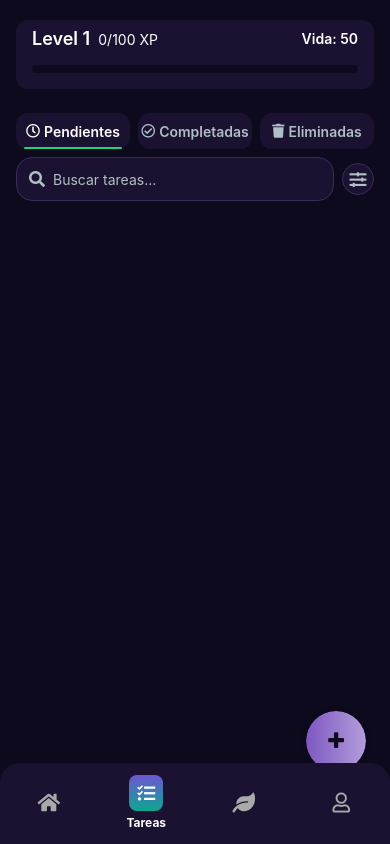
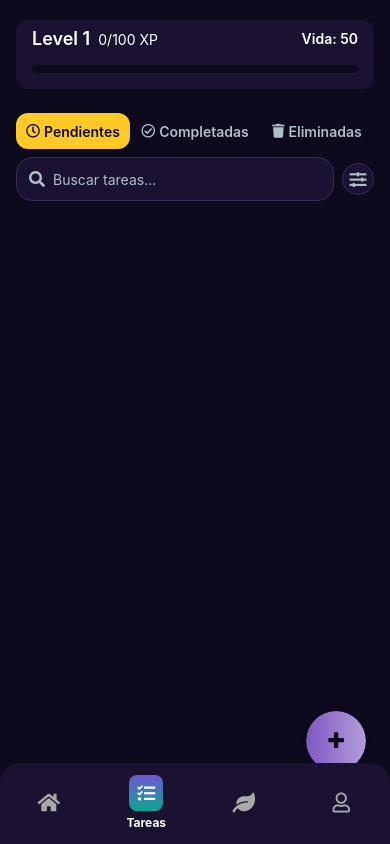
Before and after one commit to codesebastianvega/mana-bloom-app, a React Native app: screen /TasksScreen in a window 390 px wide. Built offline with nearby package versions, Linux system fonts and the light colour scheme.

Commit message:
feat(taskfilterbar): add animated chip for active tab

```diff
--- a/src/components/TaskFilterBar/TaskFilterBar.js
+++ b/src/components/TaskFilterBar/TaskFilterBar.js
@@ -1,27 +1,83 @@
-// [MB] TaskFilterBar — tabs de estado segmentadas
+// [MB] TaskFilterBar — tabs de estado con chip animado
 // [MB] Módulo: Tasks / Sección: Barra de filtros
 // Afecta: TaskFilterBar (tabs principales)
-// Propósito: Tabs accesibles alineadas al tema
-// Puntos de edición futura: animaciones y desplazamiento
-// Autor: Codex - Fecha: 2025-08-14
+// Propósito: Tabs accesibles alineadas al tema con chip trasero
+// Puntos de edición futura: estilos de enfoque y más tabs
+// Autor: Codex - Fecha: 2025-08-22
 
-import React from "react";
-import { View, Pressable, Text } from "react-native";
+import React, { useRef, useState, useEffect } from "react";
+import { View, Text, Animated, Pressable } from "react-native";
 import { FontAwesome5 } from "@expo/vector-icons";
 import styles from "./TaskFilterBar.styles";
-import { Colors } from "../../theme";
+import { Colors, Spacing } from "../../theme";
+
+const AnimatedPressable = Animated.createAnimatedComponent(Pressable);
 
 export default function TaskFilterBar({ filters, active, onSelect }) {
+  const [width, setWidth] = useState(0);
+  const gap = Spacing.small;
+  const tabWidth = (width - gap * (filters.length - 1)) / filters.length;
+  const translateX = useRef(new Animated.Value(0)).current;
+  const chipOpacity = useRef(new Animated.Value(0)).current;
+  const scales = useRef(filters.map(() => new Animated.Value(1))).current;
+
+  useEffect(() => {
+    if (!width) return;
+    const index = filters.findIndex((f) => f.key === active);
+    Animated.parallel([
+      Animated.timing(translateX, {
+        toValue: index * (tabWidth + gap),
+        duration: 180,
+        useNativeDriver: true,
+      }),
+      Animated.timing(chipOpacity, {
+        toValue: 1,
+        duration: 150,
+        useNativeDriver: true,
+      }),
+    ]).start();
+  }, [active, width, tabWidth, gap]);
+
+  const handleLayout = (e) => setWidth(e.nativeEvent.layout.width);
+
   return (
-    <View style={styles.container}>
-      {filters.map((f) => {
+    <View style={styles.container} onLayout={handleLayout}>
+      {width > 0 && (
+        <Animated.View
+          pointerEvents="none"
+          style={[
+            styles.chip,
+            {
+              width: tabWidth,
+              transform: [{ translateX }],
+              opacity: chipOpacity,
+            },
+          ]}
+        />
+      )}
+      {filters.map((f, index) => {
         const isActive = active === f.key;
+        const scale = scales[index];
         return (
-          <Pressable
+          <AnimatedPressable
             key={f.key}
-            style={[styles.button, isActive ? styles.buttonActive : styles.buttonInactive]}
+            style={[styles.button, { transform: [{ scale }] }]}
             onPress={() => onSelect(f.key)}
-            accessibilityRole="button"
+            onPressIn={() =>
+              Animated.timing(scale, {
+                toValue: 0.98,
+                duration: 80,
+                useNativeDriver: true,
+              }).start()
+            }
+            onPressOut={() =>
+              Animated.timing(scale, {
+                toValue: 1,
+                duration: 80,
+                useNativeDriver: true,
+              }).start()
+            }
+            accessibilityRole="tab"
             accessibilityState={{ selected: isActive }}
           >
             <View style={styles.tabContent}>
@@ -29,7 +85,7 @@ export default function TaskFilterBar({ filters, active, onSelect }) {
                 <FontAwesome5
                   name={f.icon}
                   size={14}
-                  color={isActive ? Colors.text : Colors.textMuted}
+                  color={isActive ? Colors.onAccent : Colors.textMuted}
                 />
               )}
               <Text
@@ -38,8 +94,7 @@ export default function TaskFilterBar({ filters, active, onSelect }) {
                 {f.label}
               </Text>
             </View>
-            {isActive && <View style={styles.underline} />}
-          </Pressable>
+          </AnimatedPressable>
         );
       })}
     </View>
--- a/src/components/TaskFilterBar/TaskFilterBar.styles.js
+++ b/src/components/TaskFilterBar/TaskFilterBar.styles.js
@@ -1,9 +1,9 @@
-// [MB] TaskFilterBar.styles — tabs segmentadas
+// [MB] TaskFilterBar.styles — tabs con chip trasero
 // [MB] Módulo: Tasks / Sección: Barra de filtros
 // Afecta: TaskFilterBar (tabs principales)
-// Propósito: Estilos de control segmentado para estado de tareas
-// Puntos de edición futura: animaciones y accesibilidad
-// Autor: Codex - Fecha: 2025-08-14
+// Propósito: Estilos para chip animado en tabs de estado
+// Puntos de edición futura: mejoras de contraste y foco
+// Autor: Codex - Fecha: 2025-08-22
 
 import { StyleSheet } from "react-native";
 import { Colors, Spacing, Radii } from "../../theme";
@@ -12,38 +12,35 @@ export default StyleSheet.create({
   container: {
     flexDirection: "row",
     gap: Spacing.small,
+    position: "relative",
+    height: Spacing.xlarge + Spacing.tiny,
   },
   button: {
     flex: 1,
-    height: Spacing.xlarge + Spacing.tiny,
     borderRadius: Radii.md,
     alignItems: "center",
     justifyContent: "center",
-    backgroundColor: Colors.surface,
-    position: "relative",
   },
-  buttonActive: {},
-  buttonInactive: {},
+  chip: {
+    position: "absolute",
+    top: 0,
+    left: 0,
+    bottom: 0,
+    borderRadius: Radii.md,
+    backgroundColor: Colors.accent,
+    zIndex: -1,
+  },
   tabContent: {
     flexDirection: "row",
     alignItems: "center",
     gap: Spacing.tiny,
-  },
-  underline: {
-    position: "absolute",
-    left: Spacing.small,
-    right: Spacing.small,
-    bottom: 0,
-    height: 2,
-    backgroundColor: Colors.secondary,
-    borderRadius: 1,
   },
   label: {
     fontSize: 14,
     fontWeight: "600",
   },
   labelActive: {
-    color: Colors.text,
+    color: Colors.onAccent,
   },
   labelInactive: {
     color: Colors.textMuted,
```
